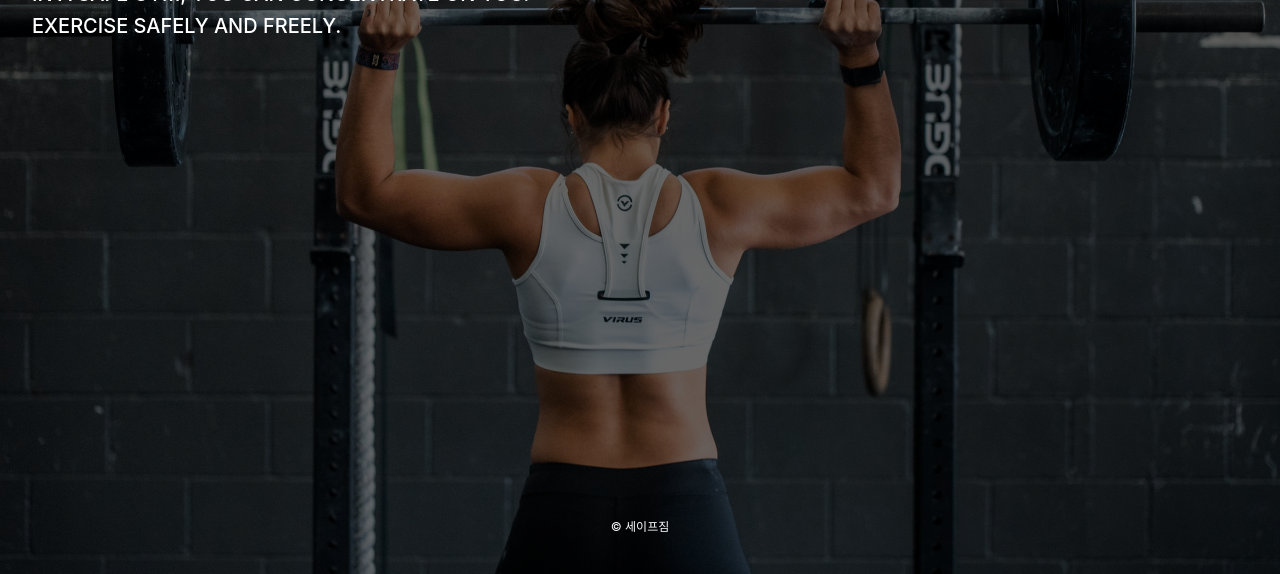
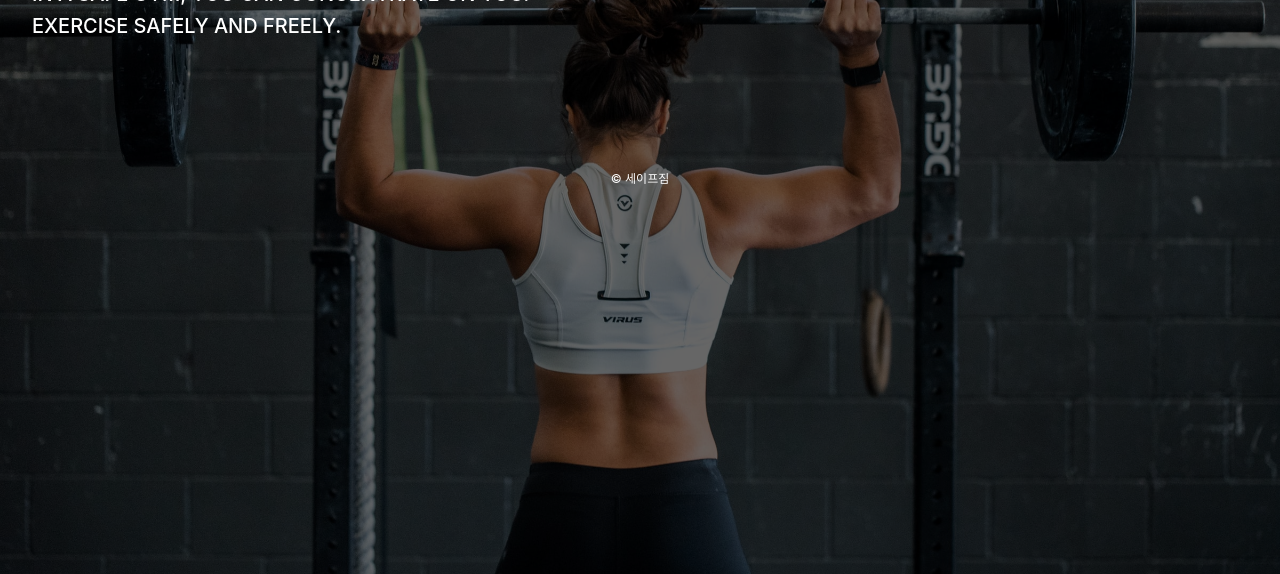
Before and after one commit to heejaykong/fitness-website, a React (Create React App) app: page / in a window 1280 px wide. Shown: the part 226-800 px from the top of the page. Built offline with nearby package versions, Linux system fonts and the light colour scheme.

Commit message:
layout: add body height

```diff
--- a/src/index.css
+++ b/src/index.css
@@ -1,40 +1,45 @@
-@import url('https://fonts.googleapis.com/css2?family=Noto+Sans+KR:wght@100;300;400;500;700;900&display=swap');
+@import url("https://fonts.googleapis.com/css2?family=Noto+Sans+KR:wght@100;300;400;500;700;900&display=swap");
+
+* {
+  /* border: 1px solid yellow; */
+}
 
 body {
   margin: 0;
-  font-family: 'Noto Sans KR', -apple-system, BlinkMacSystemFont, 'Segoe UI', 'Roboto', 'Oxygen',
-    'Ubuntu', 'Cantarell', 'Fira Sans', 'Droid Sans', 'Helvetica Neue',
-    sans-serif;
+  height: 100vh;
+  font-family: "Noto Sans KR", -apple-system, BlinkMacSystemFont, "Segoe UI",
+    "Roboto", "Oxygen", "Ubuntu", "Cantarell", "Fira Sans", "Droid Sans",
+    "Helvetica Neue", sans-serif;
   -webkit-font-smoothing: antialiased;
   -moz-osx-font-smoothing: grayscale;
 }
 
 code {
-  font-family: source-code-pro, Menlo, Monaco, Consolas, 'Courier New',
+  font-family: source-code-pro, Menlo, Monaco, Consolas, "Courier New",
     monospace;
 }
 
-.all-container{
+.all-container {
   /* color: #FFFFFF; */
   margin: 2em;
-  margin-bottom: 30em;
+  /* margin-bottom: 30em; */
   text-align: center;
 }
 
-.main-copy-container{
+.main-copy-container {
   margin-top: 3em;
   text-align: left;
 }
 
 h1 {
-  color: #155BE8;
+  color: #155be8;
   font-size: xx-large;
   font-weight: 700;
   letter-spacing: -0.04em;
 }
 
-h5{
-  color: #FFFFFF;
+h5 {
+  color: #ffffff;
 }
 
 .bg-image {
@@ -71,18 +76,19 @@
   letter-spacing: 0em;
 }
 
-.contact-sns{
+.contact-sns {
   margin: 1em;
   margin-top: 3em;
   color: #000000;
-  font-weight:700;
+  font-weight: 700;
 }
 
 footer {
-  color: #FFFFFF;
+  color: #ffffff;
   text-align: center;
   font-size: 12px;
-  margin: 0 4px 20px 4px;
+  margin: 20px 4px;
+  padding-top: 100px;
 }
 
 @keyframes fadeIn {
@@ -93,7 +99,8 @@
     opacity: 1;
   }
 }
-@-moz-keyframes fadeIn { /* Firefox */
+@-moz-keyframes fadeIn {
+  /* Firefox */
   from {
     opacity: 0;
   }
@@ -101,7 +108,8 @@
     opacity: 1;
   }
 }
-@-webkit-keyframes fadeIn { /* Safari and Chrome */
+@-webkit-keyframes fadeIn {
+  /* Safari and Chrome */
   from {
     opacity: 0;
   }
@@ -109,7 +117,8 @@
     opacity: 1;
   }
 }
-@-o-keyframes fadeIn { /* Opera */
+@-o-keyframes fadeIn {
+  /* Opera */
   from {
     opacity: 0;
   }
```
Lines whose indentation alone changed are shown as unchanged.
